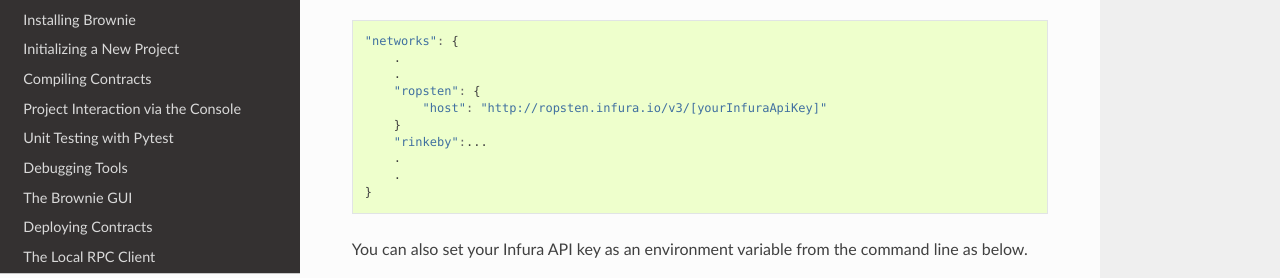
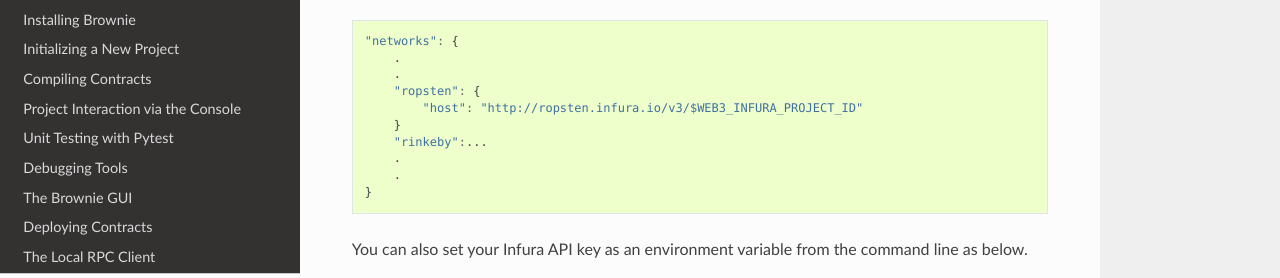
Before and after one commit to eth-brownie/brownie, a Sphinx documentation site: the page built from docs/nonlocal-networks.rst, in a window 1280 px wide and 900 px high, scrolled down 704 px. Shown: the part 159-437 px from the top of the window. Built offline with Sphinx 7.4.7 and the Read the Docs theme 2.0.0, drawn with Linux system fonts in a browser that asks for light colours; some of the changed lines change nothing that is shown.

Commit message:
Update docs/nonlocal-networks.rst
Co-Authored-By: Ben Hauser <35276322+iamdefinitelyahuman@users.noreply.github.com>

```diff
--- a/docs/nonlocal-networks.rst
+++ b/docs/nonlocal-networks.rst
@@ -33,7 +33,7 @@ First, for each network you want to configure, create a new section in the netwo
         .
         .
         "ropsten": {
-            "host": "http://ropsten.infura.io/v3/[yourInfuraApiKey]"
+            "host": "http://ropsten.infura.io/v3/$WEB3_INFURA_PROJECT_ID"
         }
         "rinkeby":...
         .
```
